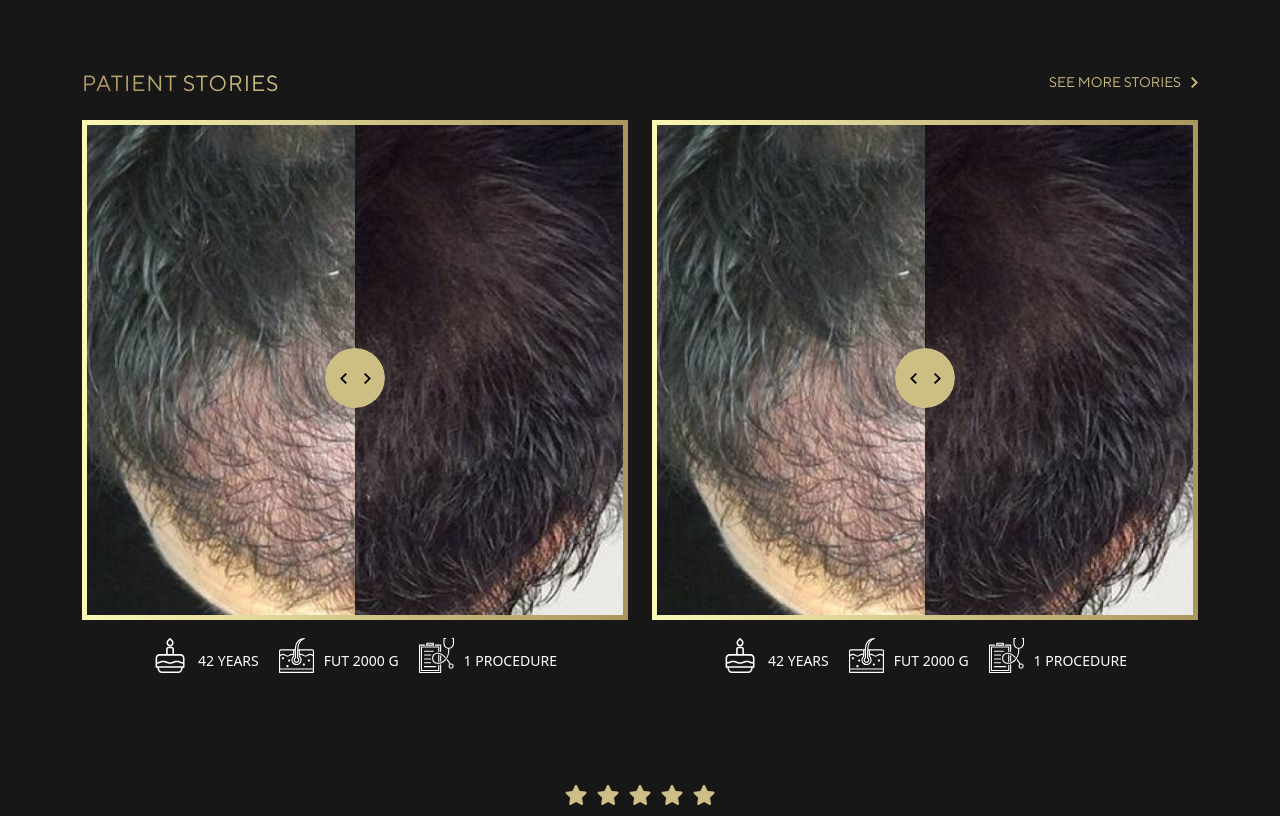
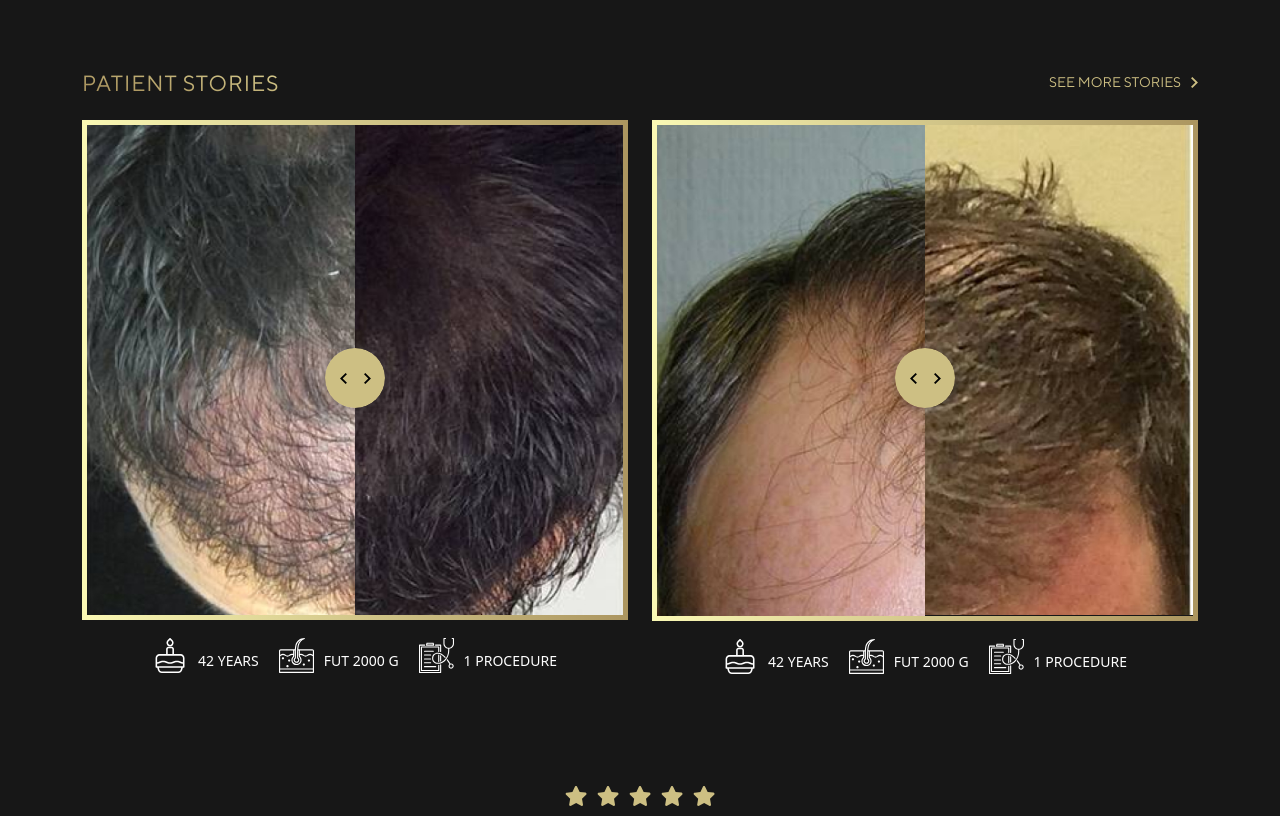
Before and after one commit to salmankcg/lnhr_html, a website: page index.html in a window 1280 px wide. Shown: the part 1500-2316 px from the top of the page. Drawn offline with nearby package versions, Linux system fonts and the light colour scheme.

Commit message:
before after image updated

```diff
--- a/index.html
+++ b/index.html
@@ -396,8 +396,8 @@
               data-wow-offset="100"
             >
               <div class="lnhr_new_image_compare">
-                <img src="assets/images/before-after-1before.jpg" alt="before" />
-                <img src="assets/images/before-after-1after.jpg" alt="after" />
+                <img src="assets/images/before-after-2before.jpg" alt="before" />
+                <img src="assets/images/before-after-2after.jpg" alt="after" />
               </div>
             </div>
             <div
@@ -427,6 +427,7 @@
               </ul>
             </div>
           </div>
+
         </div>
       </div>
     </section>
```
